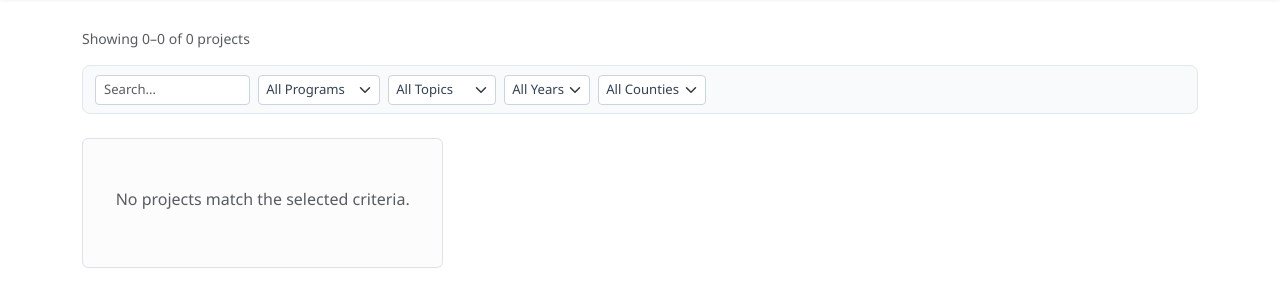
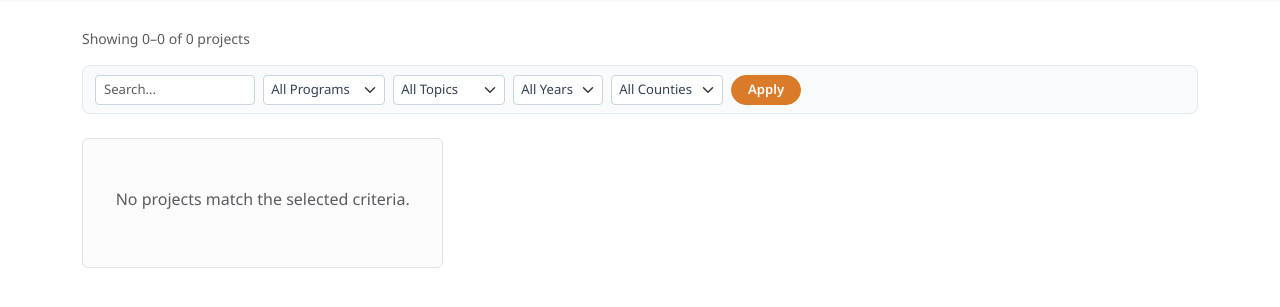
Before and after one commit to uconndxlab/nrca-projects, a Laravel app: template nrca-projects/resources/views/projects/index.blade.php in a window 1280 px wide. Shown: the part 56-363 px from the top of the page. Run offline with Laravel 12, Linux system fonts and the light colour scheme; the template is opened without the code that fills it, so the values that code supplies are empty; some libraries are stand-ins or nearby versions.

Commit message:
manual filtering

```diff
--- a/nrca-projects/resources/views/projects/index.blade.php
+++ b/nrca-projects/resources/views/projects/index.blade.php
@@ -23,13 +23,18 @@
     <div id="projects-container" hx-boost="true" hx-target="#projects-container" hx-select="#projects-container" hx-swap="outerHTML" hx-push-url="true">
         {{-- Filter Bars with Right-Aligned Minimal Pagination on the Same Row --}}
         <div class="filter-toolbar mb-4">
-            <form hx-boost="true" hx-trigger="change, keyup delay:300ms from:#search-input" hx-target="#projects-container"
+            <form hx-boost="true" hx-trigger="submit" hx-target="#projects-container"
                 hx-select="#projects-container" hx-swap="outerHTML" hx-sync="this:replace" hx-push-url="true" method="GET"
                 action="{{ route('projects.index') }}" class="m-0">
+                @if(request()->has('embedded'))
+                    <input type="hidden" name="embedded" value="{{ request('embedded') }}">
+                @elseif(request()->has('embed'))
+                    <input type="hidden" name="embed" value="{{ request('embed') }}">
+                @endif
                 <div class="d-flex flex-wrap justify-content-between align-items-center gap-2">
-                    {{-- Filter Dropdowns --}}
+                    {{-- Filter Dropdowns & Search --}}
                     <div class="d-flex flex-wrap align-items-center gap-2">
-                        <div style="width: 155px;">
+                        <div style="width: 160px;">
                             <input type="text" id="search-input" name="search" class="form-control form-control-sm"
                                 placeholder="Search..." value="{{ request('search') }}">
                         </div>
@@ -44,7 +49,7 @@
                                 @endforeach
                             </select>
                         </div>
-                        <div style="width: 108px;">
+                        <div style="width: 112px;">
                             <select name="category" class="form-select form-select-sm filter-bar-select">
                                 <option value="">All Topics</option>
                                 @foreach ($categories as $cat)
@@ -53,7 +58,7 @@
                                 @endforeach
                             </select>
                         </div>
-                        <div style="width: 86px;">
+                        <div style="width: 90px;">
                             <select name="year" class="form-select form-select-sm filter-bar-select">
                                 <option value="">All Years</option>
                                 @foreach ($years as $year)
@@ -64,7 +69,7 @@
                                 @endforeach
                             </select>
                         </div>
-                        <div style="width: 108px;">
+                        <div style="width: 112px;">
                             <select name="county" class="form-select form-select-sm filter-bar-select">
                                 <option value="">All Counties</option>
                                 @foreach ($counties as $county)
@@ -75,9 +80,12 @@
                                 @endforeach
                             </select>
                         </div>
+                        <button type="submit" class="btn btn-sm btn-primary py-1 px-3" style="font-size: 0.82rem;">
+                            Apply
+                        </button>
                         @if(request()->hasAny(['search', 'program', 'category', 'year', 'county']))
                             <div>
-                                <a href="{{ route('projects.index') }}" class="btn btn-sm btn-outline-secondary py-1 px-2 text-nowrap" style="font-size: 0.8rem;">Reset</a>
+                                <a href="{{ route('projects.index', array_filter(['embedded' => request('embedded'), 'embed' => request('embed')])) }}" class="btn btn-sm btn-outline-secondary py-1 px-2 text-nowrap" style="font-size: 0.8rem;">Reset</a>
                             </div>
                         @endif
                     </div>
```
